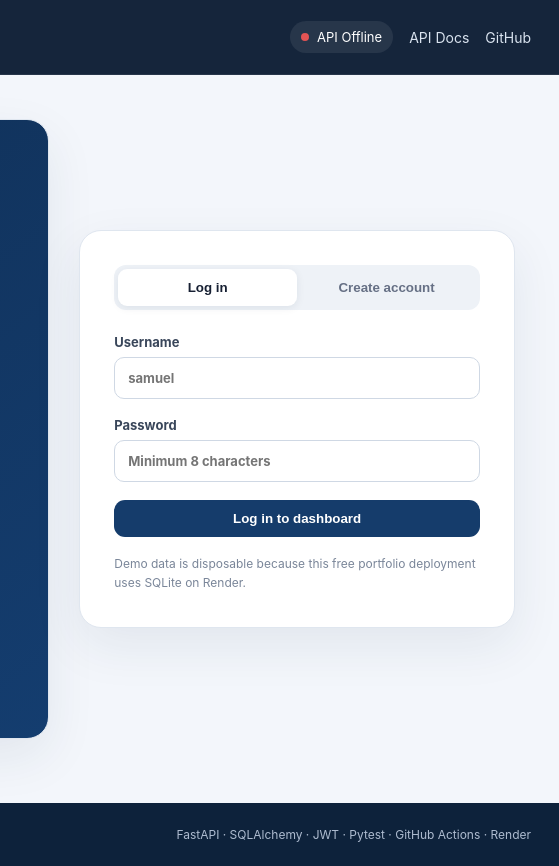
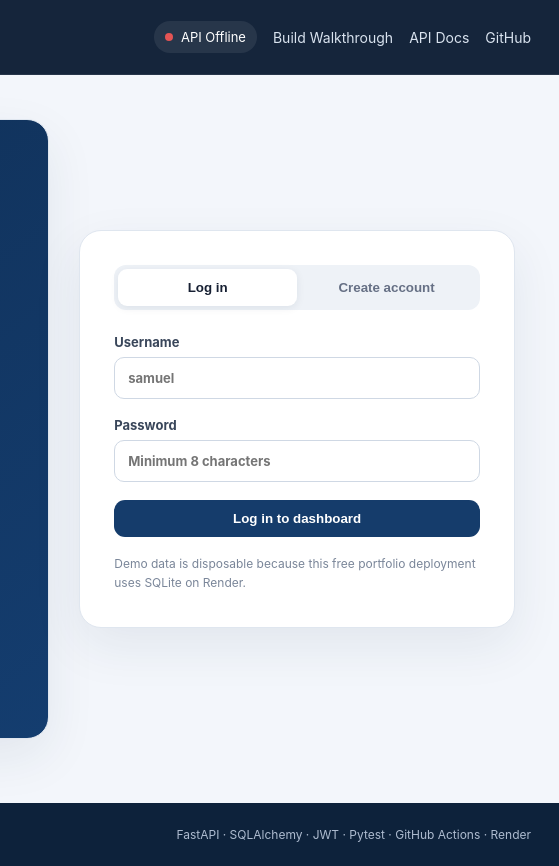
Before and after one commit to kimtour/bank-transaction-api, a plain HTML site: page app/static/index.html in a window 1280 px wide. Shown: the full height of the page, 721-1280 px from the left. Drawn offline with Linux system fonts and the light colour scheme; no server answers.

Commit message:
Link dashboard to build walkthrough

```diff
--- a/app/static/index.html
+++ b/app/static/index.html
@@ -20,6 +20,7 @@
     </a>
     <nav class="top-actions">
       <span id="apiStatus" class="status-pill"><span class="status-dot"></span>Checking API</span>
+      <a href="/walkthrough">Build Walkthrough</a>
       <a href="/docs" target="_blank" rel="noreferrer">API Docs</a>
       <a href="https://github.com/kimtour/bank-transaction-api" target="_blank" rel="noreferrer">GitHub</a>
       <button id="logoutButton" class="button ghost hidden" type="button">Log out</button>
```
